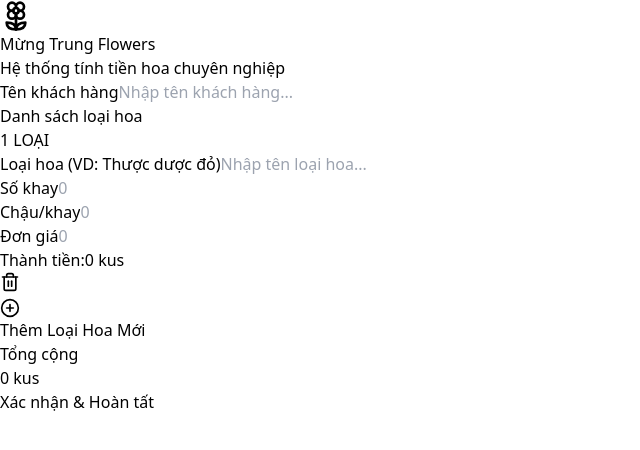
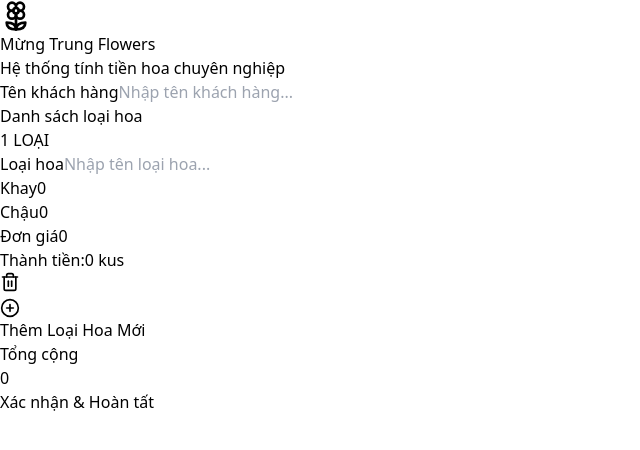
Before and after one commit to minhduc080204/mungtrung-flowers, a React (Vite) app: page / in a window 1280 px wide. Shown: the top 450 px of the page, without its empty margins (0-640 px from the left). Built offline with nearby package versions, Linux system fonts and the light colour scheme.

Commit message:
update ui

```diff
--- a/src/App.tsx
+++ b/src/App.tsx
@@ -10,6 +10,7 @@ function cn(...inputs: ClassValue[]) {
 
 function App() {
   const {
+    CURRENTCY_DEFAULT,
     order,
     totals,
     setCustomerName,
@@ -74,11 +75,11 @@ function App() {
                     </div>
                     <div className="flex flex-col text-sm text-slate-500">
                       <span className="font-medium">
-                        {item.trays} khay × {item.pots} chậu × {item.unitPrice.toLocaleString()} kus
+                        {item.trays} × {item.pots} × {item.unitPrice.toLocaleString()}
                       </span>
                       <div className="flex justify-between items-center mt-1">
                         <span className="text-[10px] bg-blue-50 text-blue-600 px-2 py-0.5 rounded font-bold uppercase">Thành tiền</span>
-                        <span className="font-black text-slate-900">{(item.trays * item.pots * item.unitPrice).toLocaleString()} kus</span>
+                        <span className="font-black text-slate-900">{(item.trays * item.pots * item.unitPrice).toLocaleString()} {CURRENTCY_DEFAULT}</span>
                       </div>
                     </div>
                   </div>
@@ -120,7 +121,7 @@ function App() {
             <div>
               <p className="text-[10px] font-bold text-slate-400 uppercase tracking-widest">Tổng cộng</p>
               <p className="text-2xl font-black text-slate-900 leading-none mt-1">
-                {totals.grandTotal.toLocaleString()} <span className="text-xs font-bold text-slate-400">kus</span>
+                {totals.grandTotal.toLocaleString()} <span className="text-xs font-bold text-slate-400">{CURRENTCY_DEFAULT}</span>
               </p>
             </div>
           </div>
--- a/src/components/FlowerItem.tsx
+++ b/src/components/FlowerItem.tsx
@@ -12,7 +12,7 @@ export const FlowerItem: React.FC<Props> = ({ item, onUpdate, onRemove }) => {
   return (
     <div className="bg-white p-4 rounded-xl border border-slate-200 mb-4 shadow-sm animate-in fade-in slide-in-from-bottom-2 duration-300">
       <div className="mb-3">
-        <label className="block text-xs font-bold text-slate-500 uppercase mb-1">Loại hoa (VD: Thược dược đỏ)</label>
+        <label className="block text-xs font-bold text-slate-500 uppercase mb-1">Loại hoa</label>
         <input
           type="text"
           value={item.type}
@@ -22,37 +22,37 @@ export const FlowerItem: React.FC<Props> = ({ item, onUpdate, onRemove }) => {
         />
       </div>
 
-      <div className="grid grid-cols-3 gap-3 mb-4">
+      <div className="grid grid-cols-2 gap-3 mb-4">
         <div>
-          <label className="block text-[10px] font-bold text-slate-500 uppercase mb-1">Số khay</label>
+          <label className="block text-[10px] font-bold text-slate-500 uppercase mb-1">Khay</label>
           <input
             type="number"
             inputMode="numeric"
-            value={item.trays || ''}
+            value={item.trays || 0}
             onChange={(e) => onUpdate({ trays: Number(e.target.value) })}
-            placeholder="0"
+            placeholder="Số lượng khay..."
             className="w-full p-2.5 border border-slate-200 rounded-lg text-sm focus:ring-2 focus:ring-blue-500 outline-none text-center bg-slate-50"
           />
         </div>
         <div>
-          <label className="block text-[10px] font-bold text-slate-500 uppercase mb-1">Chậu/khay</label>
+          <label className="block text-[10px] font-bold text-slate-500 uppercase mb-1">Chậu</label>
           <input
             type="number"
             inputMode="numeric"
-            value={item.pots || ''}
+            value={item.pots || 0}
             onChange={(e) => onUpdate({ pots: Number(e.target.value) })}
-            placeholder="0"
+            placeholder="Số lượng chậu..."
             className="w-full p-2.5 border border-slate-200 rounded-lg text-sm focus:ring-2 focus:ring-blue-500 outline-none text-center bg-slate-50"
           />
         </div>
-        <div>
+        <div className="col-span-2">
           <label className="block text-[10px] font-bold text-slate-500 uppercase mb-1">Đơn giá</label>
           <input
             type="number"
             inputMode="numeric"
-            value={item.unitPrice || ''}
+            value={item.unitPrice || 0}
             onChange={(e) => onUpdate({ unitPrice: Number(e.target.value) })}
-            placeholder="0"
+            placeholder="Đơn giá..."
             className="w-full p-2.5 border border-slate-200 rounded-lg text-sm focus:ring-2 focus:ring-blue-500 outline-none text-center font-bold text-green-700 bg-slate-50"
           />
         </div>
```
